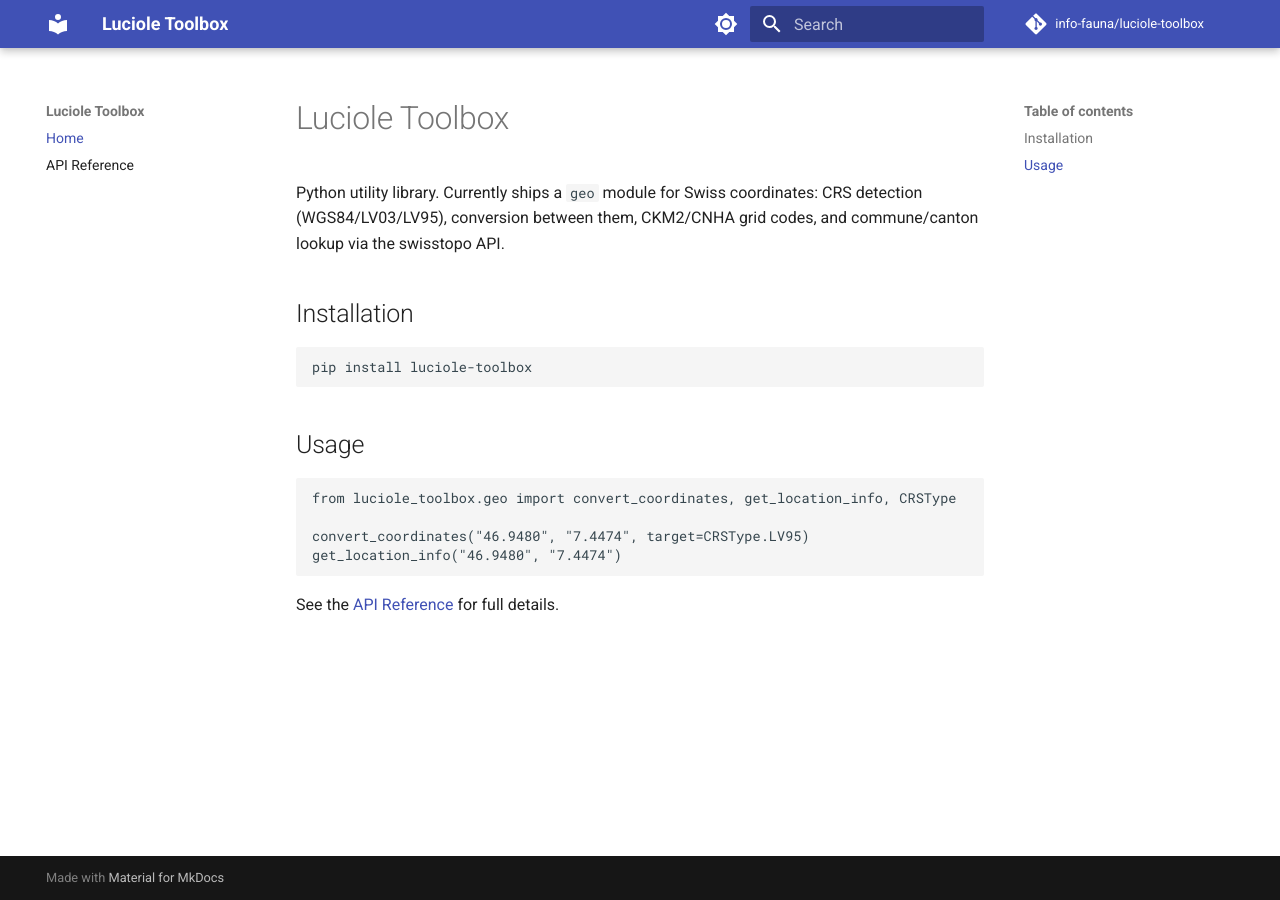
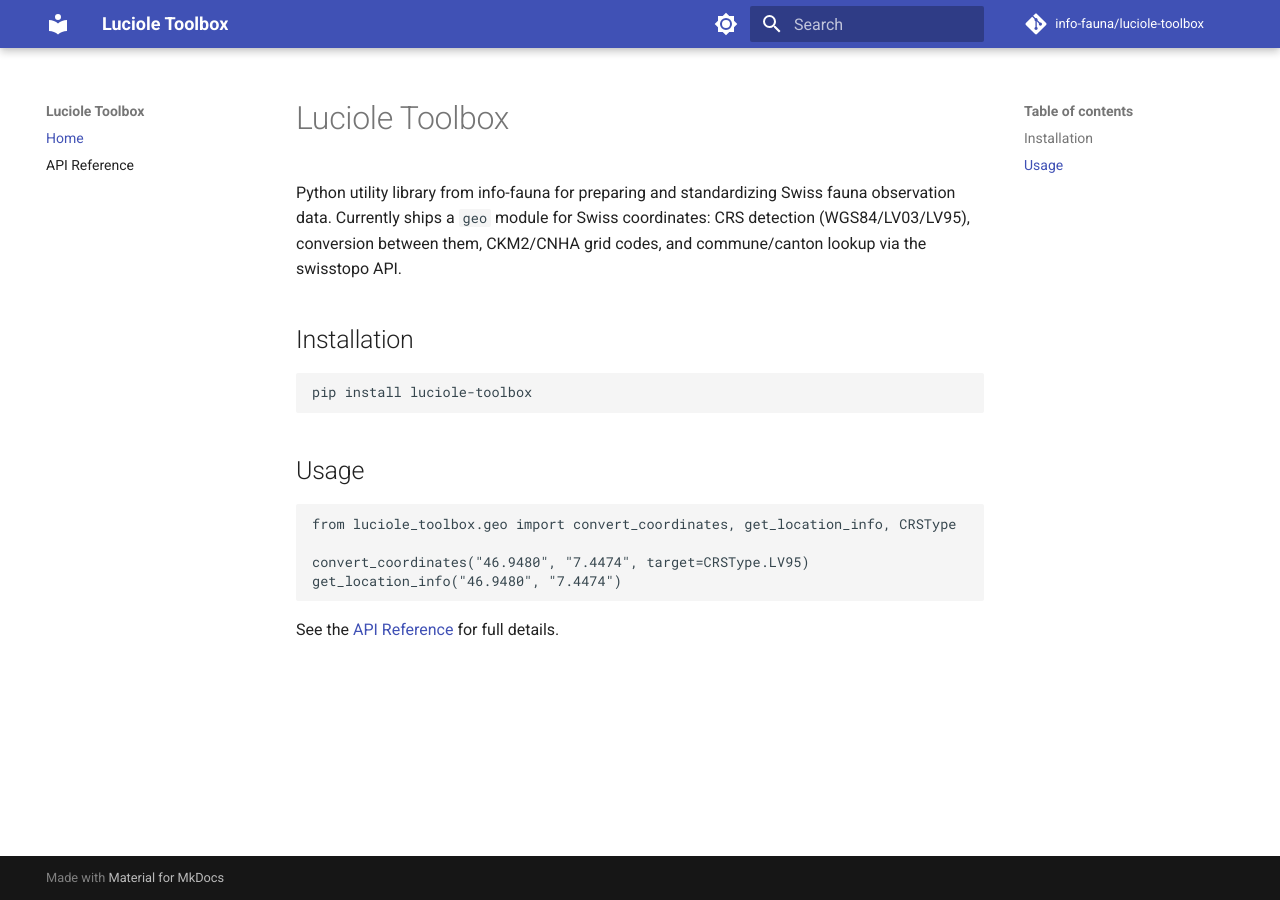
Before and after one commit to info-fauna/luciole-toolbox, an MkDocs documentation site: the page built from docs/index.md, in a window 1280 px wide. Built offline with MkDocs 1.6.1 and Material for MkDocs 9.7.7, drawn with Linux system fonts in a browser that asks for light colours; comment, search, counter and statistics services are not loaded.

Commit message:
update readme and docs/index according to latest chagnes

```diff
--- a/docs/index.md
+++ b/docs/index.md
@@ -1,8 +1,9 @@
 # Luciole Toolbox
 
-Python utility library. Currently ships a `geo` module for Swiss coordinates:
-CRS detection (WGS84/LV03/LV95), conversion between them, CKM2/CNHA grid
-codes, and commune/canton lookup via the swisstopo API.
+Python utility library from info-fauna for preparing and standardizing Swiss
+fauna observation data. Currently ships a `geo` module for Swiss
+coordinates: CRS detection (WGS84/LV03/LV95), conversion between them,
+CKM2/CNHA grid codes, and commune/canton lookup via the swisstopo API.
 
 ## Installation
 
```
Also changed, not shown: README.md (+38 -8 lines).
